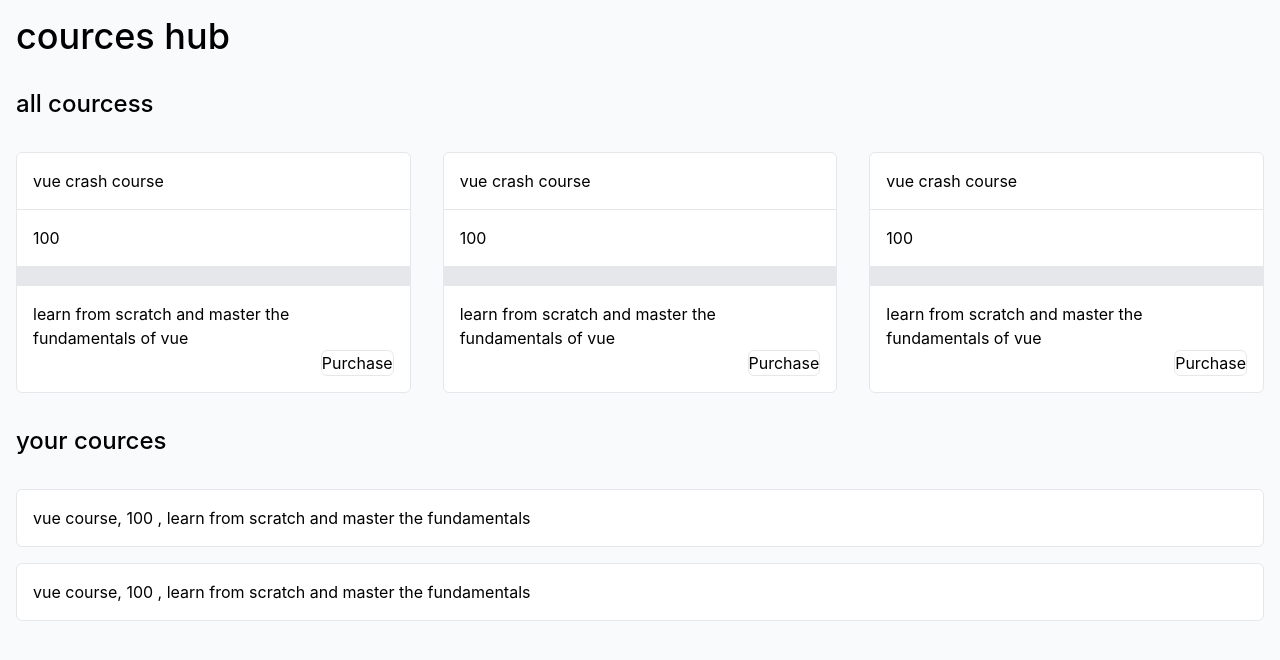
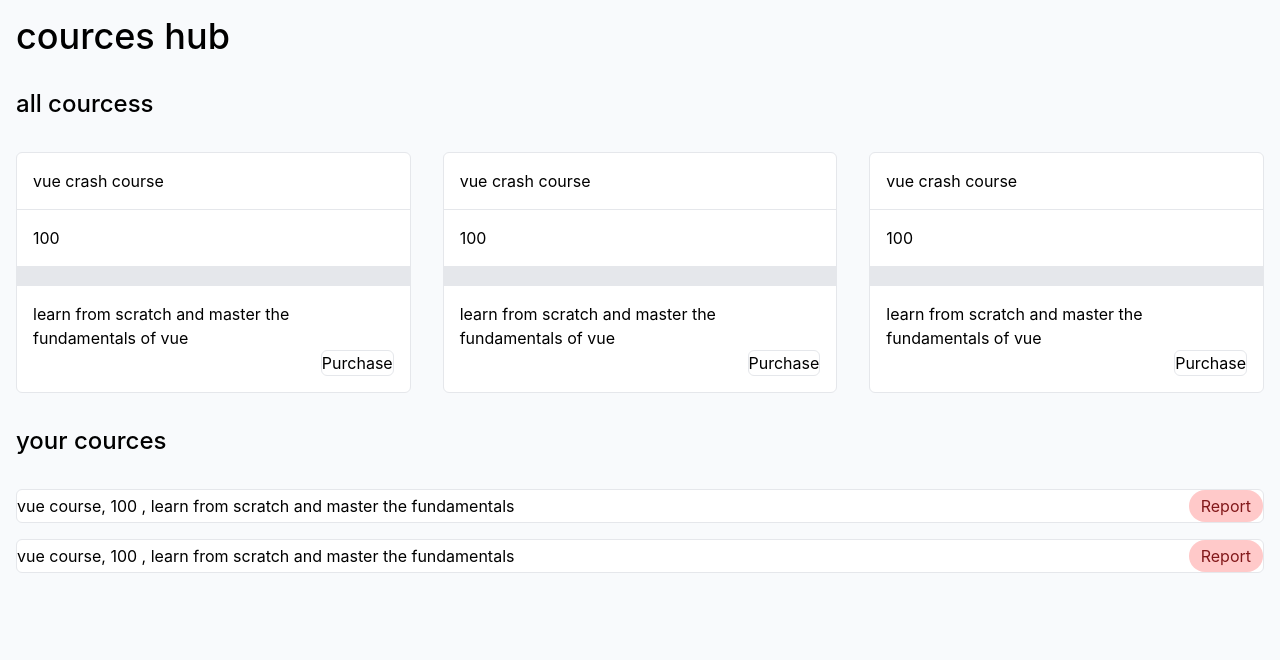
Before and after one commit to mohammedSayedRADWAN/Vue-small-projects, a Vue app in the folder courses-online/: page / in a window 1280 px wide. Shown: the top 660 px of the page. Built offline with nearby package versions, Linux system fonts and the light colour scheme.

Commit message:
feat: add RoundedButton component and implement boockingItem display card

```diff
--- /dev/null
+++ b/courses-online/src/components/RoundedButton.vue
@@ -0,0 +1,23 @@
+<template>
+    <div>
+        <button @click="$emit('click')" :class="['rounded-full px-3 py-1', variants[variant] ?? variants.default]">
+            <slot></slot>
+        </button>
+    </div>
+</template>
+
+<script setup>
+const variants = {
+    default: 'border border-gray-200 hover:bg-gray-100',
+    danger: 'bg-red-200 text-red-900 :enabled:hover:bg-red-100',
+}
+
+defineProps({
+    variant: {
+        type: String,
+        default: 'default',
+    },
+})
+
+defineEmits(['click'])
+</script>
--- a/courses-online/src/components/boockingItem.vue
+++ b/courses-online/src/components/boockingItem.vue
@@ -1,13 +1,21 @@
 <template>
-    <RoundedCard>
- <div class="p-4">
-                            vue course, 100 , learn from scratch and master the fundamentals
+    <CardSection>
+
+
+        <div class="flex justify-between items-center">
+            <div>
+                vue course, 100 , learn from scratch and master the fundamentals
             </div>
-    </RoundedCard>
+            <RoundedButton @click="console.log('report')" variant="danger">Report</RoundedButton>
+        </div>
+
+
+    </CardSection>
+
 
 
 </template>
 <script setup>
-import RoundedCard from "@/components/RoundedCard.vue";
-
+import RoundedButton from "@/components/RoundedButton.vue";
+import CardSection from "@/components/CardSection.vue";
 </script>
```
